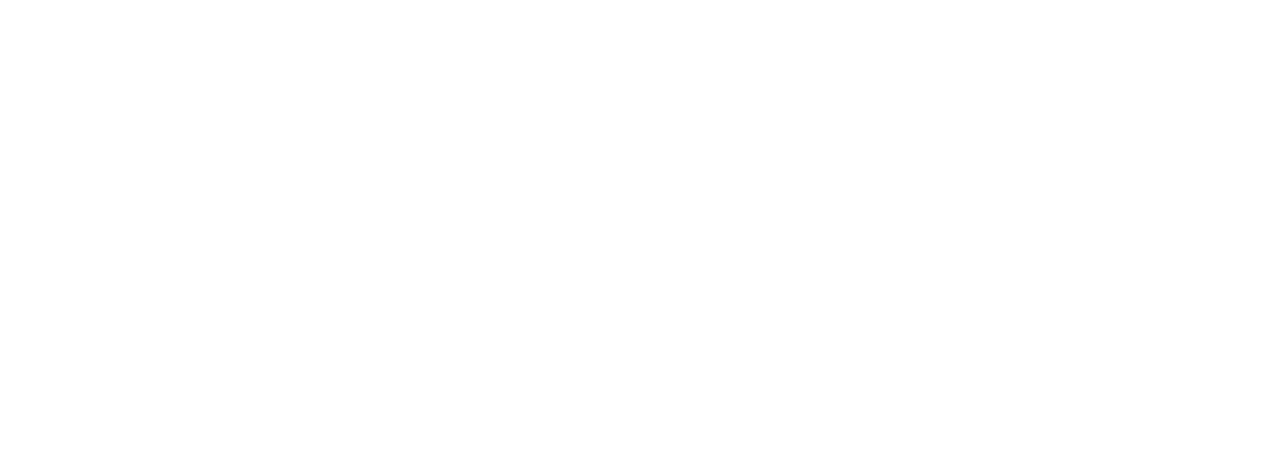
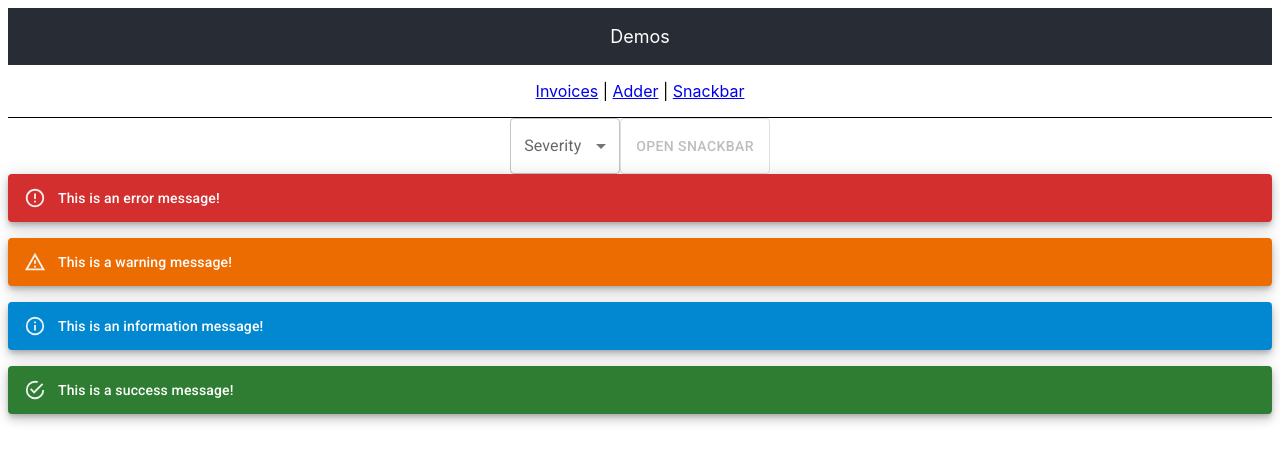
Before and after one commit to emptydiagram/dotnet-react-basic-template, a React (Create React App) app in the folder ClientApp/: page /snackbar in a window 1280 px wide. Before the commit this address had no page. Shown: the top 462 px of the page. Built offline with nearby package versions, Linux system fonts and the light colour scheme.

Commit message:
Add snackbar demo, reorg layout

```diff
--- a/ClientApp/src/App.tsx
+++ b/ClientApp/src/App.tsx
@@ -6,12 +6,12 @@
   return (
     <div className="App">
       <header className="App-header">
-        <p>Demo</p>
+        <p>Demos</p>
       </header>
-      <h1>Bookkeeper</h1>
-      <nav style={{ borderBottom: 'solid 1px', paddingBottom: '1rem' }}>
+      <nav style={{ borderBottom: 'solid 1px', padding: '1rem 0' }}>
         <Link to="/invoices">Invoices</Link> |{' '}
-        <Link to="/adder">Adder</Link>
+        <Link to="/adder">Adder</Link> |{' '}
+        <Link to="/snackbar">Snackbar</Link>
       </nav>
       <Outlet />
     </div>
--- a/ClientApp/src/index.tsx
+++ b/ClientApp/src/index.tsx
@@ -12,6 +12,7 @@
 import Adder from './routes/Adder';
 import Invoices from './routes/invoices';
 import Invoice from './routes/invoice';
+import SnackbarDemo from './routes/snackbar';
 
 const root = ReactDOM.createRoot(
   document.getElementById('root') as HTMLElement
@@ -33,6 +34,7 @@
             />
             <Route path=":invoiceId" element={<Invoice />} />
           </Route>
+          <Route path="snackbar" element={<SnackbarDemo />} />
         </Route>
       </Routes>
     </BrowserRouter>
--- /dev/null
+++ b/ClientApp/src/routes/snackbar.tsx
@@ -0,0 +1,103 @@
+import React, { useState } from 'react';
+
+import Button from '@mui/material/Button';
+import MuiAlert, { AlertProps } from '@mui/material/Alert';
+import Snackbar from '@mui/material/Snackbar';
+import Stack from '@mui/material/Stack';
+import FormControl from '@mui/material/FormControl';
+import InputLabel from '@mui/material/InputLabel';
+import Select, { SelectChangeEvent } from '@mui/material/Select';
+import MenuItem from '@mui/material/MenuItem';
+
+const Alert = React.forwardRef<HTMLDivElement, AlertProps>(function Alert(
+  props,
+  ref,
+) {
+  return <MuiAlert elevation={6} ref={ref} variant="filled" {...props} />;
+});
+
+export default function SnackbarDemo() {
+  const [open, setOpen] = useState(false);
+
+  const handleClick = () => {
+    setOpen(true);
+  };
+
+  const handleClose = (event?: React.SyntheticEvent | Event, reason?: string) => {
+    if (reason === 'clickaway') {
+      return;
+    }
+
+    setOpen(false);
+  };
+
+  // TODO
+
+  const [severity, setSeverity] = React.useState('');
+
+  const handleChange = (event: SelectChangeEvent) => {
+    setSeverity(event.target.value as string);
+  };
+
+  const alertMessage = `This is a${severity.startsWith('aeiou') ? 'n' : ''} ${severity} message!`;
+  const alertBySeverity = () => {
+    switch(severity) {
+      case 'error':
+        return <Alert onClose={handleClose} severity="error" sx={{ width: '100%' }}>
+          {alertMessage}
+        </Alert>;
+      case 'warning':
+        return <Alert onClose={handleClose} severity="warning" sx={{ width: '100%' }}>
+          {alertMessage}
+        </Alert>;
+      case 'info':
+        return <Alert onClose={handleClose} severity="info" sx={{ width: '100%' }}>
+          {alertMessage}
+        </Alert>;
+      case 'success':
+        return <Alert onClose={handleClose} severity="success" sx={{ width: '100%' }}>
+          {alertMessage}
+        </Alert>;
+      default:
+        let msg = `alertBySeverity: unexpected severity, '${severity}'`;
+        console.log(msg);
+        return <div></div>;
+    }
+  }
+
+  return (
+    <>
+    <FormControl sx={{minWidth: 110}}>
+      <InputLabel id="demo-simple-select-label">Severity</InputLabel>
+      <Select
+        labelId="demo-simple-select-label"
+        id="demo-simple-select"
+        value={severity}
+        label="Type"
+        onChange={handleChange}
+      >
+        <MenuItem value=""></MenuItem>
+        <MenuItem value="error">error</MenuItem>
+        <MenuItem value="warning">warning</MenuItem>
+        <MenuItem value="info">info</MenuItem>
+        <MenuItem value="success">success</MenuItem>
+      </Select>
+    </FormControl>
+
+    <Button variant="outlined" onClick={handleClick} sx={{minHeight: '3.5rem'}} disabled={severity === ''}>
+      Open snackbar
+    </Button>
+
+    <Stack spacing={2} sx={{ width: '100%' }}>
+      <Alert severity="error">This is an error message!</Alert>
+      <Alert severity="warning">This is a warning message!</Alert>
+      <Alert severity="info">This is an information message!</Alert>
+      <Alert severity="success">This is a success message!</Alert>
+    </Stack>
+
+    <Snackbar open={open} autoHideDuration={6000} onClose={handleClose}>
+      {alertBySeverity()}
+    </Snackbar>
+    </>
+  );
+}
```
Also changed, not shown: ClientApp/src/routes/Adder.tsx (renamed from ClientApp/src/routes/Adder.jsx).
